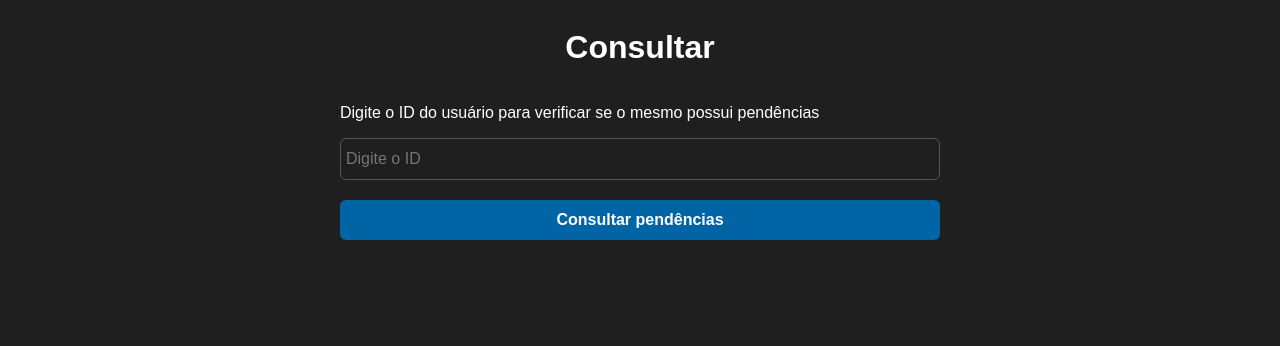
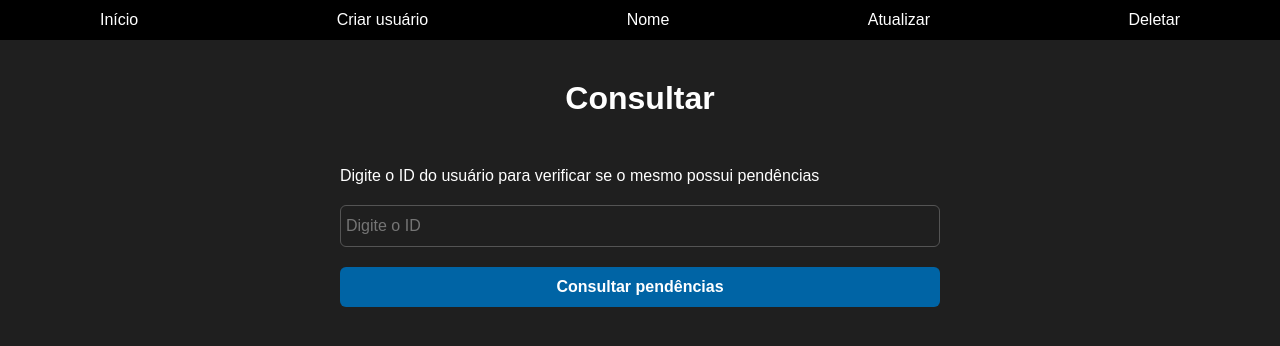
Before and after one commit to pedro1895DEV/Complete-web-application, a plain HTML site: page src/index.html in a window 1280 px wide. Drawn offline with nearby package versions, Linux system fonts and the light colour scheme.

Commit message:
Adicionando navegação

```diff
--- a/css/style.css
+++ b/css/style.css
@@ -1,7 +1,36 @@
+* {
+    margin: 0;
+    padding: 0;
+}
+
 body {
     background-color: #1F1F1F;
     color: white;
     font-family: sans-serif;
+}
+
+nav {
+    display: flex;
+    background-color: black;
+    height: 40px;
+    margin-bottom: 40px;
+    justify-content: space-between;
+}
+
+a {
+    color: white;
+    text-decoration: none;
+    font-size: 16px;
+    align-self: center;
+    justify-self: center;
+}
+
+a:first-child {
+    margin-left: 100px;
+}
+
+a:last-child {
+    margin-right: 100px;
 }
 
 div {
@@ -13,6 +42,11 @@ div {
 
 h1 {
     text-align: center;
+    margin-bottom: 50px;
+}
+
+.p1 {
+    margin-bottom: 20px;
 }
 
 input {
--- a/src/index.html
+++ b/src/index.html
@@ -11,9 +11,16 @@
 </head>
 
 <body>
+    <nav>
+        <a href="./index.html">Início</a>
+        <a href="./user.html">Criar usuário</a>
+        <a href="./name.html">Nome</a>
+        <a href="./update.html">Atualizar</a>
+        <a href="./delete.html">Deletar</a>
+    </nav>
     <div>
         <h1>Consultar</h1>
-        <p>Digite o ID do usuário para verificar se o mesmo possui pendências</p>
+        <p class="p1">Digite o ID do usuário para verificar se o mesmo possui pendências</p>
         <input id="id-usuario" placeholder="Digite o ID">
         <button id="botao">Consultar pendências</button>
         <div id="nome"></div>
```
Also changed, not shown: src/delete.html (+7 -0 lines), src/name.html (+8 -1 lines), src/update.html (+7 -0 lines), src/user.html (+7 -0 lines).
